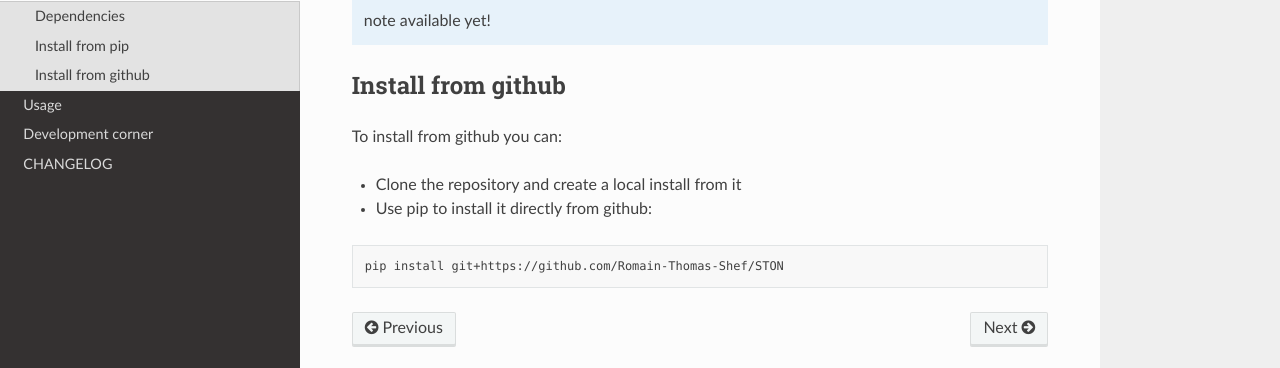
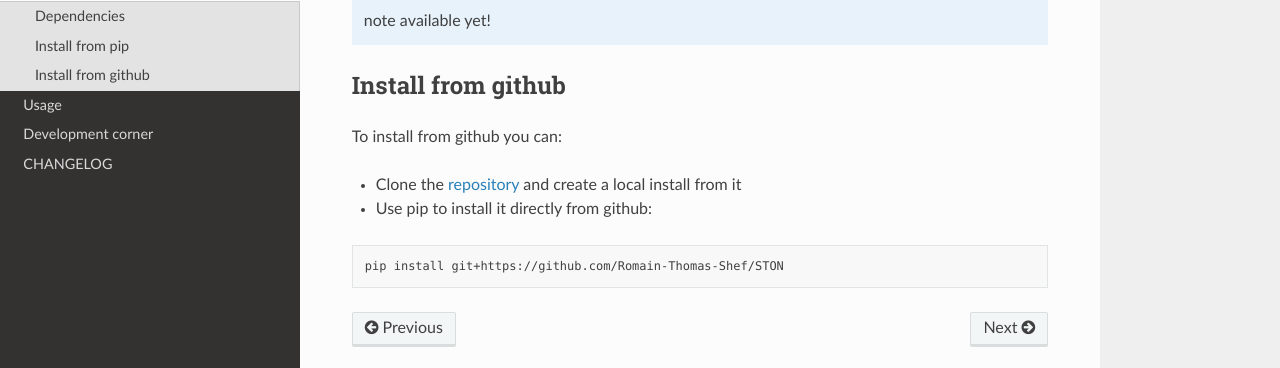
Before and after one commit to Romain-Thomas-Shef/STON, a Sphinx documentation site: the page built from docs/source/installation.rst, in a window 1280 px wide and 925 px high. Shown: the part 448-816 px from the top of the window. Built offline with Sphinx 7.4.7 and the Read the Docs theme 3.1.0, drawn with Linux system fonts in a browser that asks for light colours; some of the changed lines change nothing that is shown.

Commit message:
update doc

```diff
--- a/docs/source/installation.rst
+++ b/docs/source/installation.rst
@@ -24,7 +24,7 @@ Install from github
 
 To install from github you can:
 
-* Clone the repository and create a local install from it
+* Clone the `repository <https://github.com/Romain-Thomas-Shef/STON>`_ and create a local install from it
 * Use pip to install it directly from github:
 
 .. code-block:: shell
```
Also changed, not shown: 5 other files.
